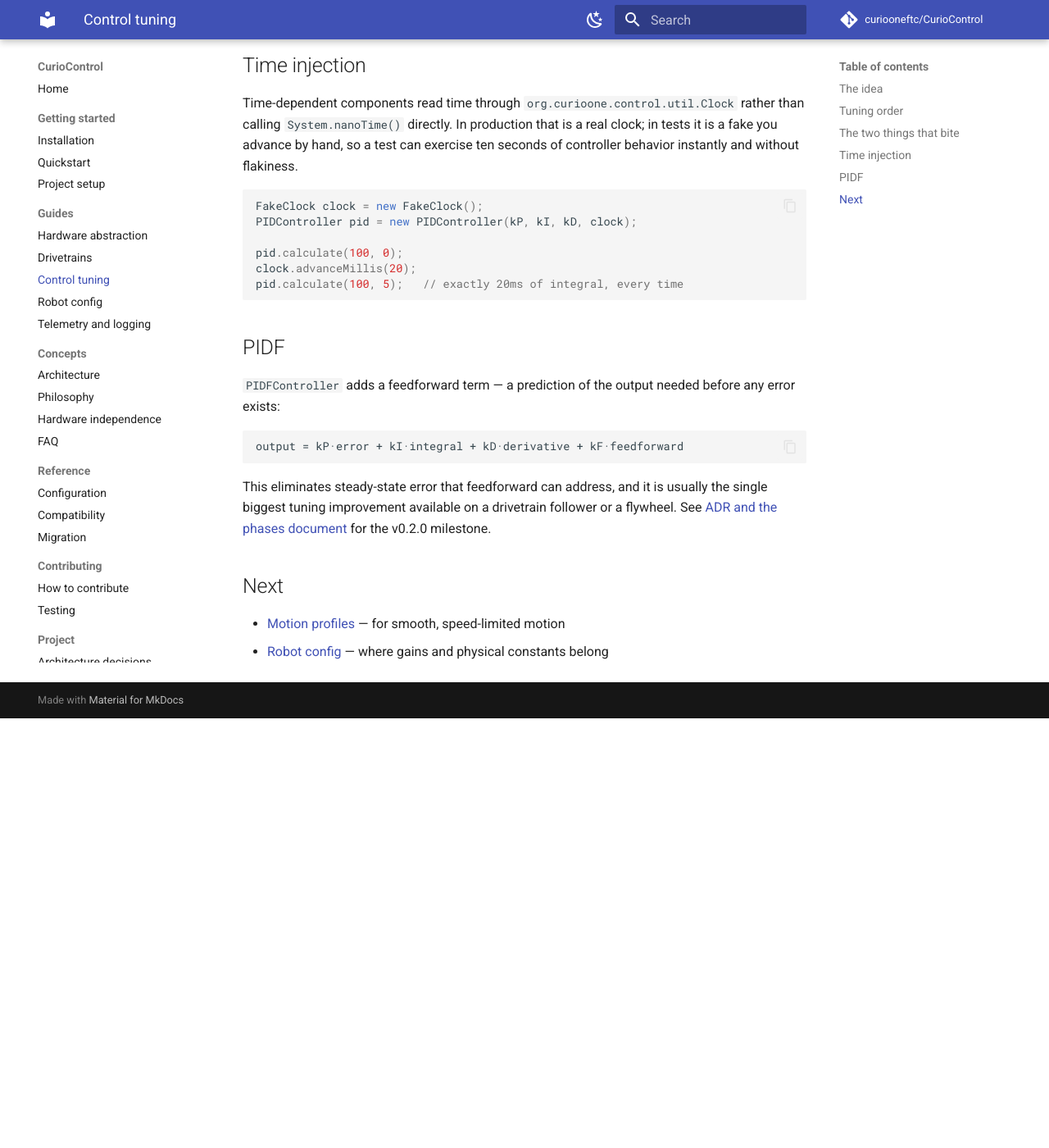
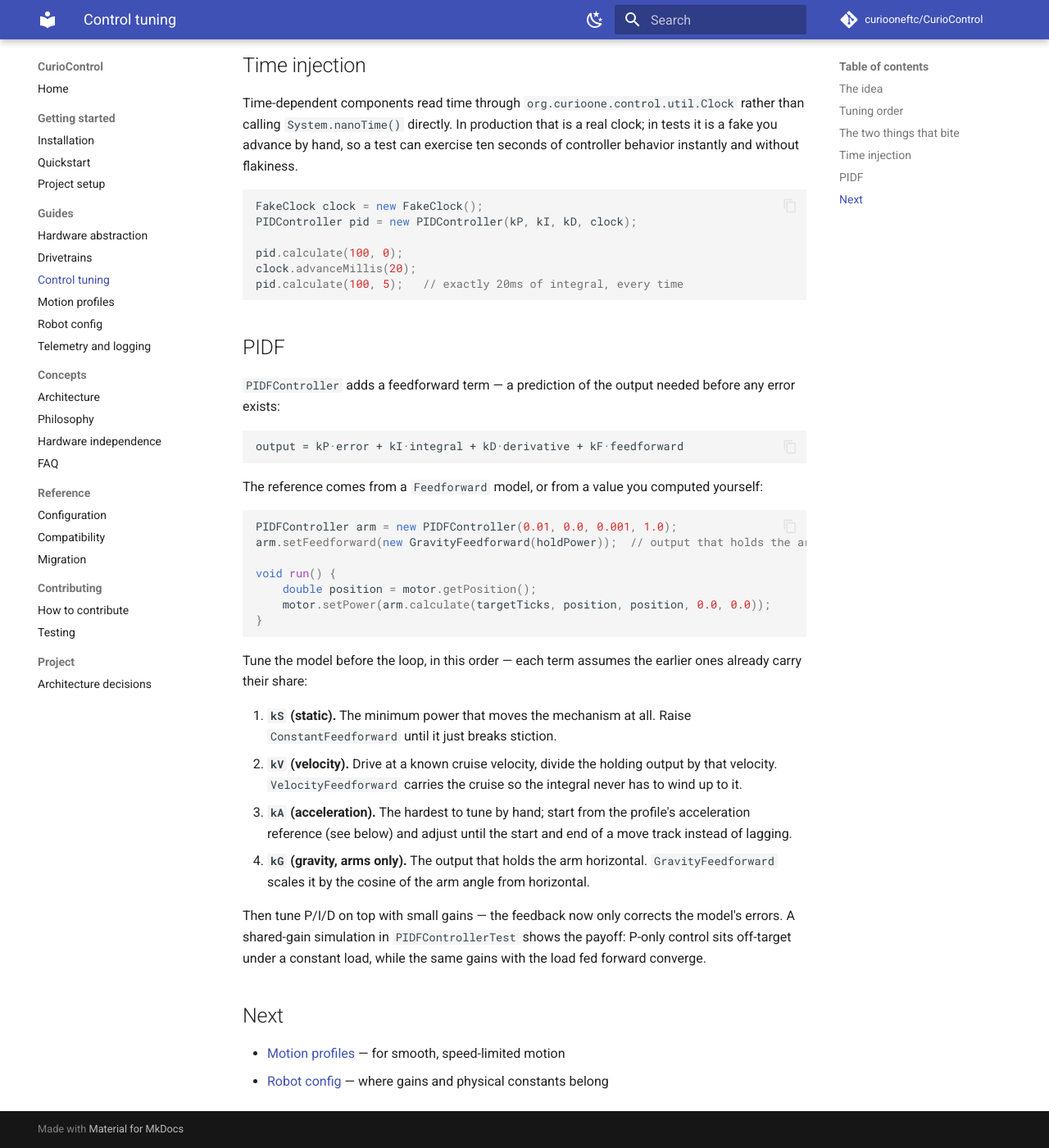
Before and after one commit to curiooneftc/CurioControl, an MkDocs documentation site: the page built from docs/guides/control-tuning.md, in a window 1280 px wide and 1400 px high, scrolled down 1744 px. Shown: the whole window at 82% size. Built offline with MkDocs 1.6.1 and Material for MkDocs 9.7.7, drawn with Linux system fonts in a browser that asks for light colours; comment, search, counter and statistics services are not loaded; before the commit the page ends 2620 px from its top, so only the background shows below that; some of the changed text lies outside the part shown.

Commit message:
minor fixes and docs

````diff
--- a/docs/guides/control-tuning.md
+++ b/docs/guides/control-tuning.md
@@ -1,6 +1,6 @@
 # Control Tuning
 
-> Status: this page describes the target v1.0.0 API. `PIDController` lands in v0.1.0, `PIDF` and
+> Status: `PIDController` landed in v0.1.0, `PIDFController`, feedforward models, and
 > motion profiles in v0.2.0; see [the phases document](../../PHASES.md).
 
 A PID loop turns "I want position X" into "apply this much power, re-evaluated every loop". It is
@@ -93,9 +93,33 @@ exists:
 output = kP·error + kI·integral + kD·derivative + kF·feedforward
 ```
 
-This eliminates steady-state error that feedforward can address, and it is usually the single
-biggest tuning improvement available on a drivetrain follower or a flywheel. See
-[ADR and the phases document](../../PHASES.md) for the v0.2.0 milestone.
+The reference comes from a `Feedforward` model, or from a value you computed yourself:
+
+```java
+PIDFController arm = new PIDFController(0.01, 0.0, 0.001, 1.0);
+arm.setFeedforward(new GravityFeedforward(holdPower));  // output that holds the arm horizontal
+
+void run() {
+    double position = motor.getPosition();
+    motor.setPower(arm.calculate(targetTicks, position, position, 0.0, 0.0));
+}
+```
+
+Tune the model before the loop, in this order — each term assumes the earlier ones already
+carry their share:
+
+1. **`kS` (static).** The minimum power that moves the mechanism at all. Raise `ConstantFeedforward`
+   until it just breaks stiction.
+2. **`kV` (velocity).** Drive at a known cruise velocity, divide the holding output by that
+   velocity. `VelocityFeedforward` carries the cruise so the integral never has to wind up to it.
+3. **`kA` (acceleration).** The hardest to tune by hand; start from the profile's acceleration
+   reference (see below) and adjust until the start and end of a move track instead of lagging.
+4. **`kG` (gravity, arms only).** The output that holds the arm horizontal. `GravityFeedforward`
+   scales it by the cosine of the arm angle from horizontal.
+
+Then tune P/I/D on top with small gains — the feedback now only corrects the model's errors.
+A shared-gain simulation in `PIDFControllerTest` shows the payoff: P-only control sits off-target
+under a constant load, while the same gains with the load fed forward converge.
 
 ## Next
 
--- a/mkdocs.yml
+++ b/mkdocs.yml
@@ -64,6 +64,7 @@ nav:
       - Hardware abstraction: guides/hardware-abstraction.md
       - Drivetrains: guides/drivetrains.md
       - Control tuning: guides/control-tuning.md
+      - Motion profiles: guides/motion-profiles.md
       - Robot config: guides/robot-config.md
       - Telemetry and logging: guides/telemetry-and-logging.md
   - Concepts:
````
Also changed, not shown: CHANGELOG.md (+55 -1 lines), PHASES.md (+19 -19 lines), docs/guides/motion-profiles.md (added, +66 -0 lines), docs/guides/telemetry-and-logging.md (+1 -1 lines), 12 other files.
